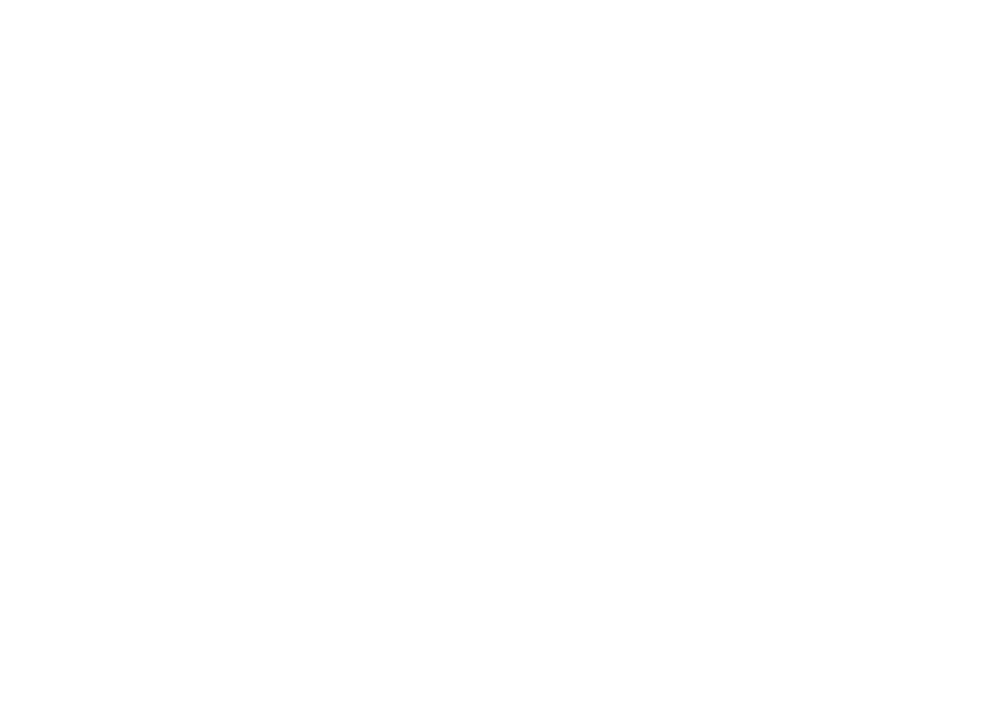
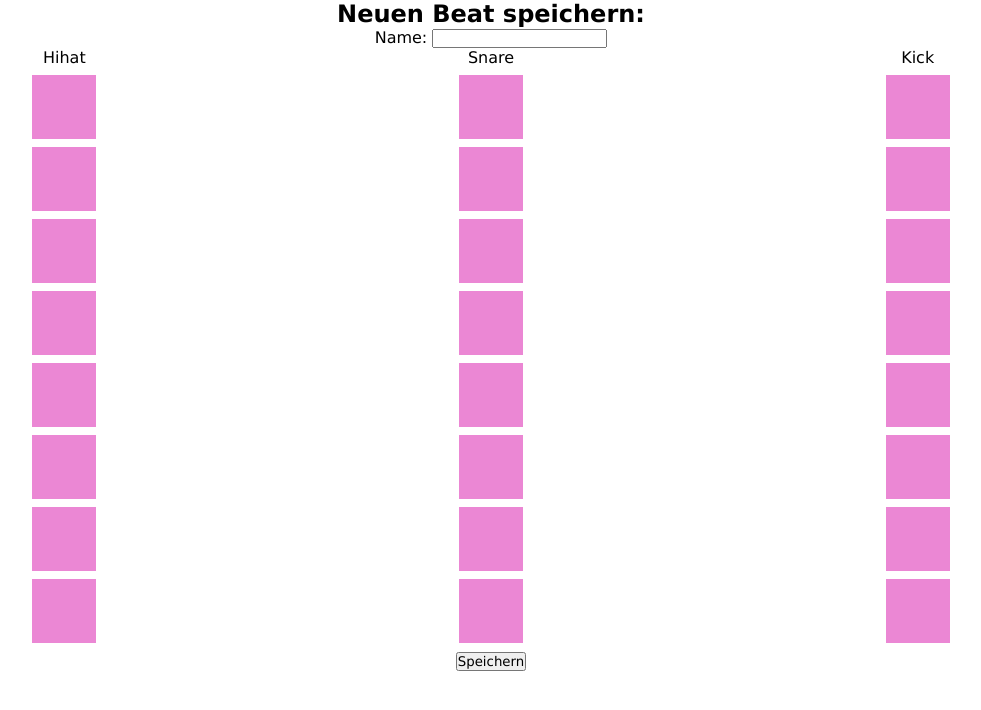
Before and after one commit to eliKoschwitz/beats-by-us-frontend, a React (Create React App) app: page /new in a window 1280 px wide. Before the commit this address had no page. Shown: the top 710 px of the page, without its empty margins (149-1130 px from the left). Built offline with nearby package versions, Linux system fonts and the light colour scheme.

Commit message:
feat: save new beat (first Sound doesn't work yet)

```diff
--- a/src/App.tsx
+++ b/src/App.tsx
@@ -2,6 +2,7 @@
 import {BrowserRouter, Routes, Route} from "react-router-dom";
 import Homepage from "./pages/Homepage";
 import BeatsGallery from "./beatsGallery/BeatsGallery";
+import BeatForm from "./beatForm/BeatForm";
 
 function App() {
   return (
@@ -10,6 +11,7 @@
           <Routes>
               <Route path={"/"} element={<Homepage/>}/>
               <Route path={"/gallery"} element={<BeatsGallery/>}/>
+              <Route path={"/new"} element={<BeatForm/>}/>
           </Routes>
       </BrowserRouter>
     </>
--- a/src/beat/Beat.tsx
+++ b/src/beat/Beat.tsx
@@ -23,7 +23,7 @@
                         return(
                             <div>
                                 <p>{sound.name}</p>
-                                <SoundPads key={index} sound={sound} />
+                                <SoundPads key={index} sound={sound}/>
                             </div>
                         )})}
                 </div>
--- /dev/null
+++ b/src/beatForm/BeatForm.tsx
@@ -0,0 +1,94 @@
+import SoundPads from "../soundPads/SoundPads";
+import React, {useState} from "react";
+import {Sound} from "../beatsGallery/BeatsGallery";
+import "./beat-form.css"
+import axios from "axios";
+
+export type NewBeatType = {
+    "name": string;
+    "tempo": number;
+    "soundList": Sound[];
+}
+
+export default function BeatForm() {
+
+    const emptyBeat: NewBeatType = {
+        name: "",
+        tempo: 0,
+        soundList: [
+            {
+                name: "Hihat",
+                pads: [false, false, false, false, false, false, false, false]
+            },
+            {
+                name: "Snare",
+                pads: [false, false, false, false, false, false, false, false]
+            },
+            {
+                name: "Kick",
+                pads: [false, false, false, false, false, false, false, false]
+            }
+        ]
+    }
+
+    const [newBeat, setNewBeat] = useState<NewBeatType>(emptyBeat);
+
+    const onChange = (e: React.ChangeEvent<HTMLInputElement>) => {
+        const targetName = e.target.name;
+        const targetValue = e.target.value;
+
+        setNewBeat({
+            ...newBeat, [targetName]: targetValue
+        });
+    }
+
+    const getUpdatedSounds = (pads: boolean[], index: number) => {
+
+        console.log(index)
+        const newSoundList = newBeat.soundList.map((sound, i: number) => {
+           // console.log(index, i)
+
+            if (i === index) {
+                // Change the clicked pads
+                return {
+                    ...sound, pads: pads
+                }
+            } else {
+                // The rest didn't change
+                return sound;
+            }
+        })
+
+        setNewBeat({
+            ...newBeat, soundList: newSoundList
+        })
+    }
+
+    const onSubmit = (e: React.FormEvent<HTMLFormElement>) => {
+        axios.post("/api/beats", newBeat)
+            .then(response => response.data)
+            .catch(e => console.error(e));
+        e.preventDefault();
+    }
+
+    return (
+        <div className={"new-beat"}>
+            <h2>Neuen Beat speichern:</h2>
+            <form onSubmit={onSubmit}>
+                <label htmlFor="title">Name: </label>
+                <input id={"title"} type="text" name={"name"} value={newBeat.name} onChange={onChange}/>
+                <div className="sound-pads">
+                    {newBeat.soundList.map((sound, index) => {
+                        return (
+                            <div key={index}>
+                                <p>{sound.name}</p>
+                                <SoundPads sound={sound} updatePads={getUpdatedSounds} soundIndex={index}/>
+                            </div>
+                        )
+                    })}
+                </div>
+                <button type={"submit"}>Speichern</button>
+            </form>
+        </div>
+    )
+}
--- /dev/null
+++ b/src/beatForm/beat-form.css
@@ -0,0 +1,5 @@
+.new-beat {
+    display: flex;
+    flex-flow: column wrap;
+    text-align: center;
+}
--- a/src/pages/Homepage.tsx
+++ b/src/pages/Homepage.tsx
@@ -1,7 +1,8 @@
-import {useEffect, useState} from "react";
+import React, {useEffect, useState} from "react";
 import axios from "axios";
 import {BeatType} from "../beatsGallery/BeatsGallery";
 import "./homepage.css";
+import {Link} from "react-router-dom";
 
 export default function Homepage() {
 
@@ -19,17 +20,18 @@
         <div className={"homepage"}>
             <div className={"homepage-header"}>
                 <h1>Beats By Us</h1>
-                <button className={"homepage-new-btn"}>Neuen Beat erstellen</button>
-
+                <Link to={"/new"} className={"homepage-new-btn"}>Neuen Beat erstellen</Link>
             </div>
             <div className={"homepage-saved-beats"}>
                 <h2>Gespeicherte Beats</h2>
                 {beats.map(beat => {
-                    return <div className={"homepage-beat-link"}>
-                        <span>&#10132; </span>
-                        {beat.name}</div>
+                    return (
+                        <Link to={"/gallery"} className={"homepage-beat-link"} id={beat.id}>
+                            <span>&#10132; </span>
+                            {beat.name}
+                        </Link>
+                    )
                 })}
-
             </div>
         </div>
     )
--- a/src/pages/homepage.css
+++ b/src/pages/homepage.css
@@ -36,6 +36,8 @@
     border-radius: 1rem;
     background-color: #303080;
     color: white;
+    text-decoration: unset;
+    text-transform: none;
 }
 
 .homepage-new-btn:hover {
--- a/src/soundPads/SoundPads.tsx
+++ b/src/soundPads/SoundPads.tsx
@@ -1,13 +1,37 @@
 import "./sound-pads.css";
 import {Sound} from "../beatsGallery/BeatsGallery";
+import {useEffect, useState} from "react";
 
-export default function SoundPads(props:{sound:Sound}){
+export default function SoundPads({ sound, soundIndex, updatePads}: {
+    sound: Sound,
+    soundIndex?: number,
+    updatePads?: (pads: boolean[], index: number) => void
+}) {
 
-    return(
-        <div>
-            {props.sound.pads.map((pad,index) => pad === true
-                ? <div key={index} className= "pad sound-pad active" > </div>
-                : <div key={index} className= "pad sound-pad" ></div>)}
-        </div>
+    const [pads, setPads] = useState<boolean[]>(sound.pads);
+
+    useEffect(() => {
+        updatePads && soundIndex && updatePads(pads, soundIndex)
+    }, [pads]);
+
+    function togglePad(index: number) {
+        const changedPads = pads.map((pad, i) => {
+            if (i === index) {
+                // Toggle the clicked pad
+                return !pad;
+            } else {
+                // The rest didn't change
+                return pad;
+            }
+        });
+        setPads(changedPads);
+    }
+
+    return (
+        <>
+            {pads.map((pad, index) => pad
+                ? <div key={index} className="pad sound-pad active" onClick={() => togglePad(index)}></div>
+                : <div key={index} className="pad sound-pad" onClick={() => togglePad(index)}></div>)}
+        </>
     )
 }
```
